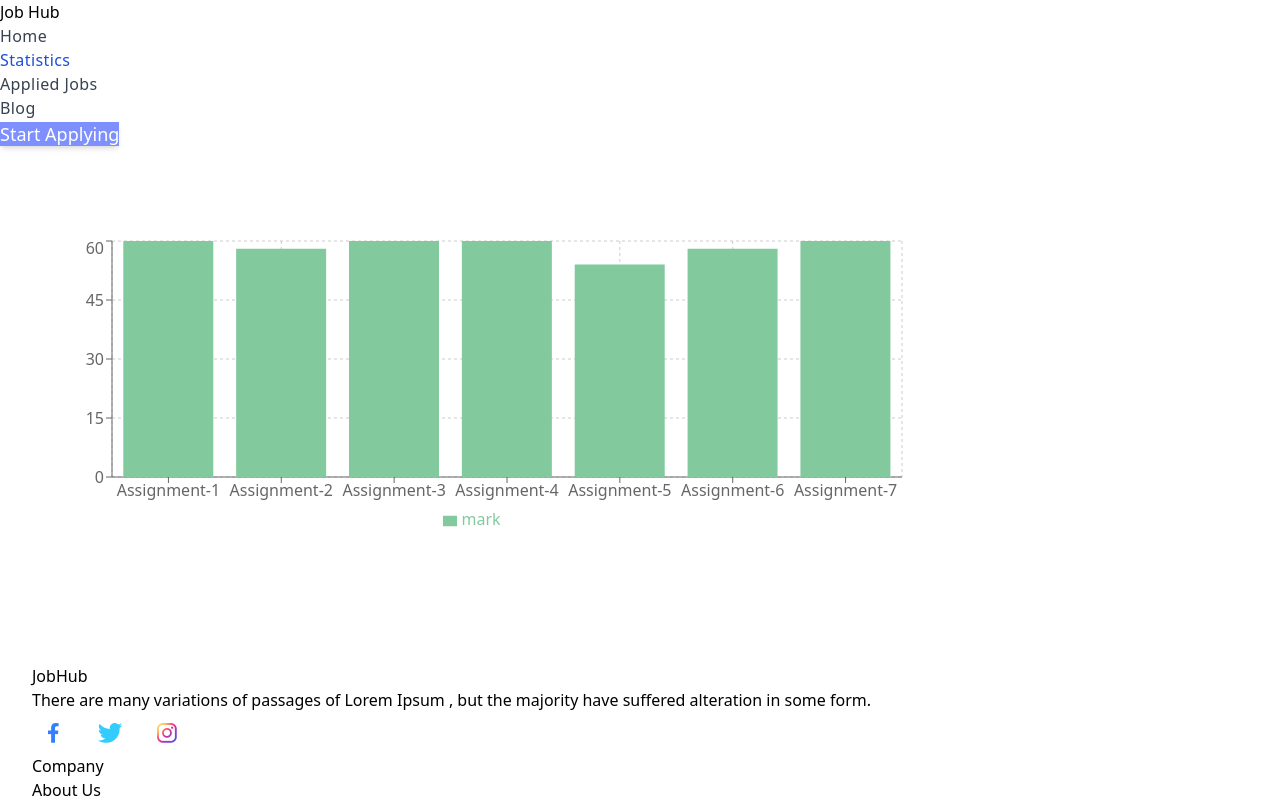
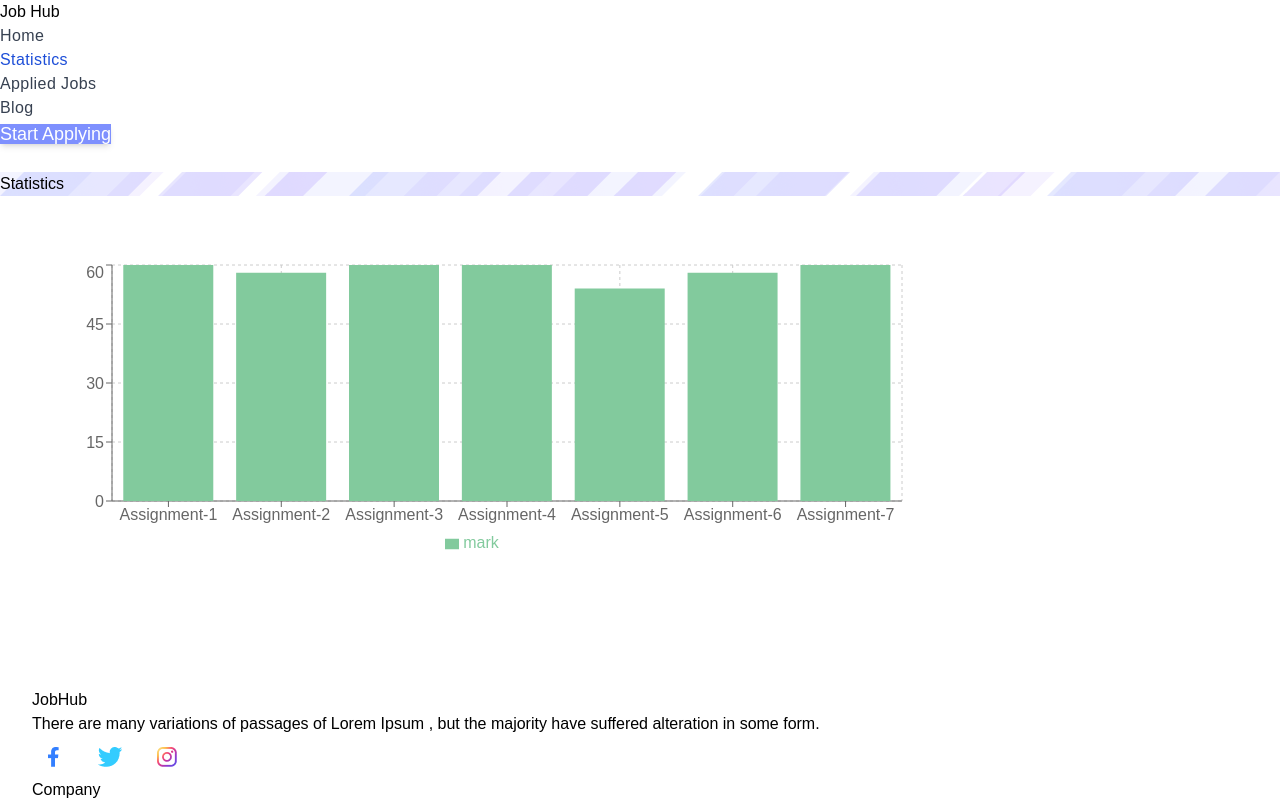
Before and after one commit to kamrul25/career-hub, a React (Vite) app: page /statistics in a window 1280 px wide. Shown: the top 800 px of the page. Built offline with nearby package versions, Linux system fonts and the light colour scheme.

Commit message:
create banner component and use it

```diff
--- a/src/App.jsx
+++ b/src/App.jsx
@@ -1,12 +1,15 @@
 import React from "react";
 import { Outlet } from "react-router-dom";
-import Header from "./components/Navbar";
+// import Header from "./components/Navbar";
 import Footer from "./components/Footer";
+import Navbar from "./components/Navbar";
 
 function App() {
   return (
-    <div className="flex flex-col justify-between gap-28">
-      <Header></Header>
+    <div className="flex flex-col justify-between gap-28 relative">
+      <div >
+        <Navbar></Navbar>
+      </div>
       <Outlet></Outlet>
       <Footer></Footer>
 
--- a/src/components/AppliedJobs.jsx
+++ b/src/components/AppliedJobs.jsx
@@ -1,11 +1,17 @@
-import React from 'react';
+import React from "react";
+import Banner from "./Banner";
 
 const AppliedJobs = () => {
-    return (
-        <div>
-
-        </div>
-    );
+  return (
+    <div className="flex flex-col justify-between ">
+      <Banner>
+        <h2 className="text-3xl text-black font-extrabold text-center my-24">
+          Applied Jobs
+        </h2>
+      </Banner>
+      <div></div>
+    </div>
+  );
 };
 
 export default AppliedJobs;
--- /dev/null
+++ b/src/components/Banner.jsx
@@ -0,0 +1,18 @@
+import React from 'react';
+
+
+const styles = {
+    background :{
+        backgroundImage:` url("../assets/All Images/Vector.png"), url("../assets/All Images/Vector-1.png")`,
+        backgroundPosition: "left bottom, right top",
+    }
+}
+const Banner = ({children}) => {
+    return (
+        <div style={styles.background} className="bg-no-repeat bg-auto w-full h-auto absolute top-0 left-0 bg-gradient-to-l from-[#7E90FE] to-[#9873FF]">
+            {children}
+        </div>
+     ) ;
+};
+
+export default Banner;
--- a/src/components/Blog.jsx
+++ b/src/components/Blog.jsx
@@ -1,8 +1,16 @@
 import React from "react";
+import Banner from "./Banner";
 
 const Blog = () => {
   return (
-    <div className="my-container lg:-mt-28">
+    <div className="flex flex-col justify-between ">
+      <Banner>
+        <h2 className="text-3xl text-black font-extrabold text-center my-24">
+          Blog Page
+        </h2>
+      </Banner>
+
+      <div className="my-container mt-12">
         <div className="max-w-xl mb-5 sm:mx-auto lg:max-w-2xl">
           <div className="max-w-xl  md:mx-auto sm:text-center lg:max-w-2xl">
             <h2 className="max-w-lg  font-sans text-3xl font-bold leading-none tracking-tight text-gray-900 sm:text-4xl md:mx-auto">
@@ -51,9 +59,9 @@ const Blog = () => {
                 : I can use Context API to store the current theme of my
                 application and make it available to all components. This way,
                 whenever the user switches the theme all components will be
-              updated with the new theme. If I build my own router, I might want
-              to know whether it’s active or not that time I will use it. Also
-              when need to manage complex state I will use it.
+                updated with the new theme. If I build my own router, I might
+                want to know whether it’s active or not that time I will use it.
+                Also when need to manage complex state I will use it.
               </p>
             </div>
 
@@ -71,9 +79,9 @@ const Blog = () => {
                 A custom Hook is a JavaScript function whose name starts with
                 ”use” and that may call other Hooks. The main reason to write a
                 custom hook is for code reusability. For example, instead of
-              writing the same code across multiple components that use the same
-              common stateful logic (say a “setState” or localStorage logic),
-              you can put that code inside a custom hook and reuse it.
+                writing the same code across multiple components that use the
+                same common stateful logic (say a “setState” or localStorage
+                logic), you can put that code inside a custom hook and reuse it.
               </p>
             </div>
 
@@ -106,11 +114,12 @@ const Blog = () => {
                 <span className="underline decoration-wavy decoration-yellow-500 decoration-2 text-lg">
                   Answer.
                 </span>
-              The useMemo Hook allows me to memoize expensive functions so that
-              I can avoid calling them on every render. I simple pass in a
-              function and an array of inputs and useMemo will only recompute
-              the memoized value when one of the inputs has changed.
+                The useMemo Hook allows me to memoize expensive functions so
+                that I can avoid calling them on every render. I simple pass in
+                a function and an array of inputs and useMemo will only
+                recompute the memoized value when one of the inputs has changed.
               </p>
+            </div>
           </div>
         </div>
       </div>
--- a/src/components/ErrorPage.jsx
+++ b/src/components/ErrorPage.jsx
@@ -7,7 +7,9 @@ const ErrorPage = () => {
   return (
     <div className="flex flex-col justify-center items-center mt-[35vh] text-red-600">
       <h1 className="text-3xl font-bold mb-5">Oops!</h1>
-      <p className="text-3xl font-bold mb-5">Sorry, an unexpected error has occurred.</p>
+      <p className="text-3xl font-bold mb-5">
+        Sorry, an unexpected error has occurred.
+      </p>
       <p className="text-3xl font-bold mb-5">
         <i>{error.statusText || error.message}</i>
       </p>
--- a/src/components/Footer.jsx
+++ b/src/components/Footer.jsx
@@ -3,9 +3,9 @@ import Group from "../assets/Icons/Group 9969.png";
 
 const Footer = () => {
   return (
-    <footer className="my-container divide-y  relative bottom-0 left-0 text-center">
+    <footer className="my-container divide-y  relative bottom-0 left-0 ">
       <div className="grid grid-cols-1  lg:gap-16 lg:grid-cols-3 mb-5 justify-between">
-        <div >
+        <div>
           <h2 className="font-extrabold text-3xl text-gray-500 mb-4 ">
             JobHub
           </h2>
@@ -18,21 +18,27 @@ const Footer = () => {
 
         <div className="flex justify-between items-center ">
           <div>
-          <h2 className="font-extrabold text-2xl text-gray-500 mb-4 ">Company</h2>
+            <h2 className="font-extrabold text-2xl text-gray-500 mb-4 ">
+              Company
+            </h2>
             <p className="mt-2 text-sm text-gray-400 ">About Us</p>
             <p className="mt-2 text-sm text-gray-400 ">Work</p>
             <p className="mt-2 text-sm text-gray-400 ">Latest News</p>
             <p className="mt-2 text-sm text-gray-400 ">Careers</p>
           </div>
           <div>
-          <h2 className="font-extrabold text-2xl text-gray-500 mb-4 ">Product</h2>
+            <h2 className="font-extrabold text-2xl text-gray-500 mb-4 ">
+              Product
+            </h2>
             <p className="mt-2 text-sm text-gray-400 ">Prototype</p>
             <p className="mt-2 text-sm text-gray-400 ">Plans & Pricing</p>
             <p className="mt-2 text-sm text-gray-400 ">Customers</p>
             <p className="mt-2 text-sm text-gray-400 ">Integrations</p>
           </div>
           <div>
-          <h2 className="font-extrabold text-2xl text-gray-500 mb-4 ">Support</h2>
+            <h2 className="font-extrabold text-2xl text-gray-500 mb-4 ">
+              Support
+            </h2>
             <p className="mt-2 text-sm text-gray-400 ">Help Desk</p>
             <p className="mt-2 text-sm text-gray-400 ">Sales</p>
             <p className="mt-2 text-sm text-gray-400 ">Become a Partner</p>
@@ -41,8 +47,12 @@ const Footer = () => {
         </div>
 
         <div>
-          <h2 className="font-extrabold text-3xl text-gray-500 mb-4 ">Contact</h2>
-          <p className="mt-2 text-sm text-gray-400 ">524 Broadway , NYC +1 777 - 978 - 5570</p>
+          <h2 className="font-extrabold text-3xl text-gray-500 mb-4 ">
+            Contact
+          </h2>
+          <p className="mt-2 text-sm text-gray-400 ">
+            524 Broadway , NYC +1 777 - 978 - 5570
+          </p>
         </div>
       </div>
 
--- a/src/components/Home.jsx
+++ b/src/components/Home.jsx
@@ -1,11 +1,16 @@
-import React from 'react';
+import React from "react";
+import Banner from "./Banner";
 
 const Home = () => {
-    return (
-        <div>
-
-        </div>
-    );
+  return (
+    <div className="flex flex-col justify-between">
+      <Banner>
+        <h2 className="text-3xl text-black font-extrabold text-center my-24">
+          Home Page
+        </h2>
+      </Banner>
+    </div>
+  );
 };
 
 export default Home;
--- a/src/components/Navbar.jsx
+++ b/src/components/Navbar.jsx
@@ -9,7 +9,7 @@ import {
 const Navbar = () => {
   const [isMenuOpen, setIsMenuOpen] = useState(false);
   return (
-    <div className=" px-4 py-5  sm:max-w-xl md:max-w-full lg:max-w-screen-xl md:px-24 lg:px-8">
+    <div className=" px-4 py-5  sm:max-w-xl md:max-w-full lg:max-w-screen-xl md:px-24 lg:px-8 fixed top-0 left-0 right-0 z-10"  >
       <div className="flex items-center justify-between">
         <h2 className="text-3xl font-extrabold">Job Hub</h2>
         {/* Nav Items Section */}
@@ -64,7 +64,7 @@ const Navbar = () => {
             <Bars3BottomRightIcon className="w-5 text-gray-600" />
           </button>
           {isMenuOpen && (
-            <div className="absolute top-0 left-0 w-full z-10">
+            <div className="fixed top-0 left-0 right-0 w-full z-10">
               <div className="p-5 bg-white border rounded shadow-sm">
                 <div className="flex items-center justify-between mb-4">
                   <h1 className="text-3xl font-extrabold">Job Hub</h1>
--- a/src/components/Statistics.jsx
+++ b/src/components/Statistics.jsx
@@ -10,12 +10,19 @@ import {
   Tooltip,
   Legend,
 } from "recharts";
+import Banner from "./Banner";
 
 const Statistics = () => {
   const sta = useLoaderData();
 
   return (
-    <div className="my-container">
+    <div className="flex flex-col justify-between">
+      <Banner>
+        <h2 className="text-3xl text-black font-extrabold text-center my-24">
+          Statistics
+        </h2>
+      </Banner>
+      <div className="my-container -p-4 mt-24 -mb-36">
         <BarChart
           width={900}
           height={300}
@@ -29,12 +36,12 @@ const Statistics = () => {
         >
           <CartesianGrid strokeDasharray="3 3" />
           <XAxis dataKey="name" />
-        <YAxis  />
-        <Tooltip cursor={{ stroke: 'red', strokeWidth: 2  }}/>
+          <YAxis />
+          <Tooltip cursor={{ stroke: "red", strokeWidth: 2 }} />
           <Legend />
           <Bar dataKey="mark" stackId="a" fill=" #82ca9d" />
-
         </BarChart>
+      </div>
     </div>
   );
 };
--- a/src/index.css
+++ b/src/index.css
@@ -1,6 +1,14 @@
 @tailwind base;
 @tailwind components;
 @tailwind utilities;
+
+/* font family  */
+@import url('https://fonts.googleapis.com/css2?family=Manrope&display=swap');
+/* global */
+
+*{
+  font-family: 'Manrope', sans-serif;
+}
 
 .my-container{
   @apply py-10 px-4 mx-auto sm:max-w-xl md:max-w-full lg:max-w-screen-xl md:px-24 lg:px-8 lg:py-16
```
Also changed, not shown: src/components/Header.jsx (deleted, +0 -12 lines). Lines whose indentation alone changed are shown as unchanged.
